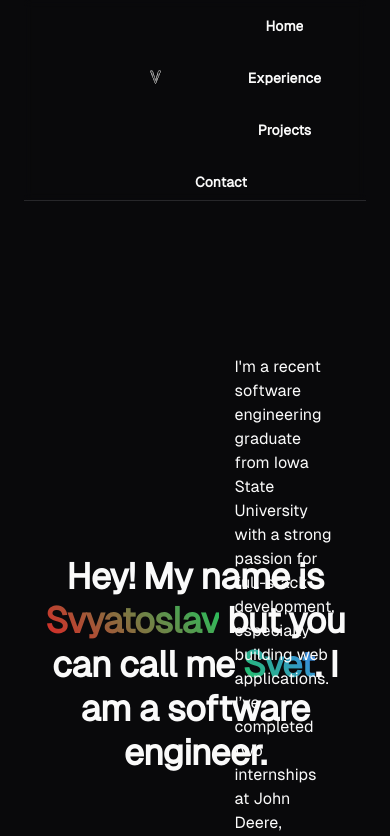
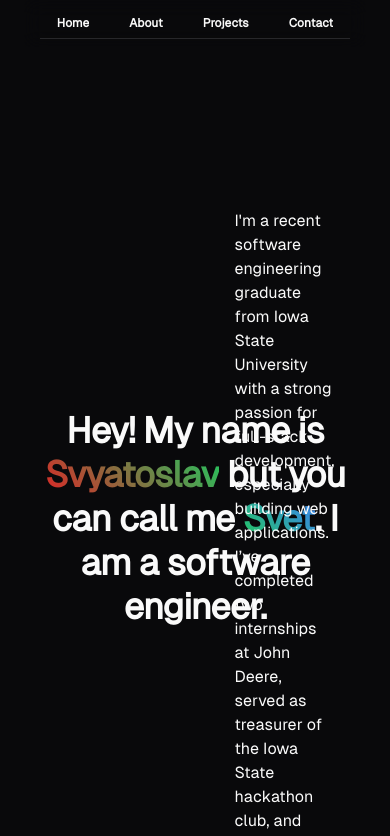
Before and after one commit to svarnitskyy/Portfolio-Website, a React (Vite) app: page / in a window 390 px wide. Shown: the top 836 px of the page. Built offline with nearby package versions, Linux system fonts and the light colour scheme.

Commit message:
NavBar responsive

```diff
--- a/index.html
+++ b/index.html
@@ -7,7 +7,7 @@
       name="viewport"
       content="minimum-scale=1, initial-scale=1, width=device-width, user-scalable=no"
     />
-    <title>Vite + Mantine App</title>
+    <title>Svyatoslav Varnitskyy</title>
   </head>
   <body>
     <div id="root"></div>
--- /dev/null
+++ b/src/components/NavBar/NavBar.css
@@ -0,0 +1,35 @@
+.navbar {
+    position: sticky;
+    top: 0;
+    z-index: 1000;
+    backdrop-filter: blur(10px);
+    padding: 0.5rem 1rem;
+}
+
+.navbar-inner {
+    display: flex;
+    align-items: center;
+    justify-content: space-between;
+    gap: 1rem;
+}
+
+.logo {
+    flex-shrink: 0;
+}
+
+.nav-links-wrapper {
+    flex: 1;
+    display: flex;
+    justify-content: center;
+}
+
+.nav-links {
+    display: flex;
+    flex-wrap: nowrap;
+    white-space: nowrap;
+    gap: 0.25rem;
+}
+
+.nav-links a {
+    text-decoration: none;
+}
--- a/src/components/NavBar/NavBar.tsx
+++ b/src/components/NavBar/NavBar.tsx
@@ -1,28 +1,32 @@
-import {Button, Grid, Group, Image, Divider} from '@mantine/core';
+import { Button, Flex, Image, Divider, Box } from '@mantine/core';
+import { useMediaQuery } from '@mantine/hooks';
+import './NavBar.css';
 
 export function Navbar() {
-  return (
-      <div style={{justifyItems: 'center', position: 'sticky', zIndex: 10000, width: '100%', top: '0px', backdropFilter: 'blur(5px)'}}>
-          <div style={{width:'100%'}}>
-              <Grid align='center'>
-                  <Grid.Col span="auto" style={{ textAlign: 'left', marginLeft: '100px' }}>
-                      <Button variant="subtle">
-                          <Image src="./src/favicon.svg" h={50} fit="contain" />
-                      </Button>
-                  </Grid.Col>
-                  <Grid.Col span={6}>
-                      <Group justify="center">
-                          <a href="#top"><Button variant="subtle">Home</Button></a>
-                          <Button variant="subtle">Experience</Button>
-                          <Button variant="subtle">Projects</Button>
-                      </Group>
-                  </Grid.Col>
-                  <Grid.Col span="auto" style={{ textAlign: 'right', marginRight: '100px' }}>
-                      <Button variant="subtle">Contact</Button>
-                  </Grid.Col>
-              </Grid>
-              <Divider />
-          </div>
-      </div>
-  );
+    const isMobile = useMediaQuery('(max-width: 768px)');
+    const buttonSize = isMobile ? 'xs' : 'md';
+
+    return (
+        <Box className="navbar">
+            <Flex className="navbar-inner" align="center" justify="space-between">
+                {!isMobile && (
+                    <Box className="logo">
+                        <Button variant="subtle">
+                            <Image src="./src/favicon.svg" h={40} fit="contain" />
+                        </Button>
+                    </Box>
+                )}
+
+                <Box className="nav-links-wrapper">
+                    <Flex className="nav-links" gap={isMobile ? 'xs' : 'sm'} justify="center" wrap="nowrap">
+                        <a href="#top"><Button variant="subtle" size={buttonSize}>Home</Button></a>
+                        <Button variant="subtle" size={buttonSize}>About</Button>
+                        <Button variant="subtle" size={buttonSize}>Projects</Button>
+                        <Button variant="subtle" size={buttonSize}>Contact</Button>
+                    </Flex>
+                </Box>
+            </Flex>
+            <Divider />
+        </Box>
+    );
 }
```
